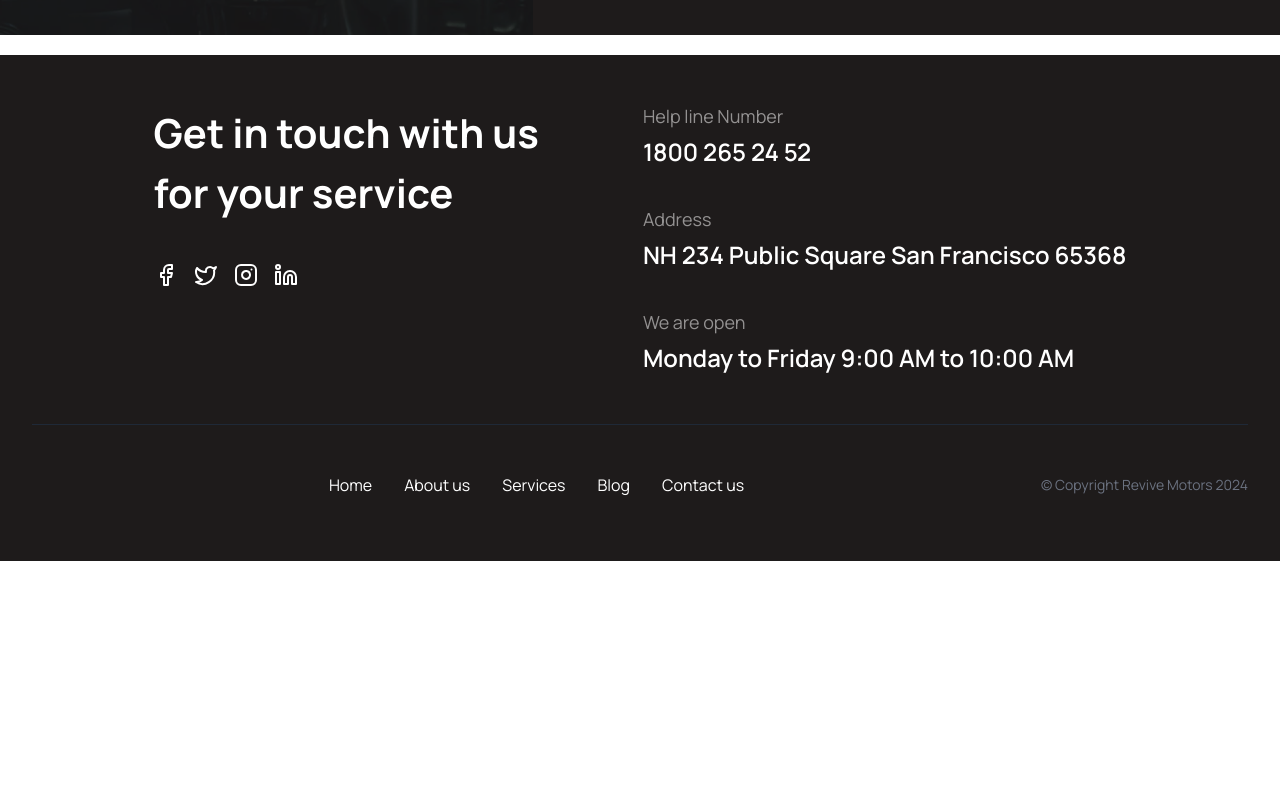
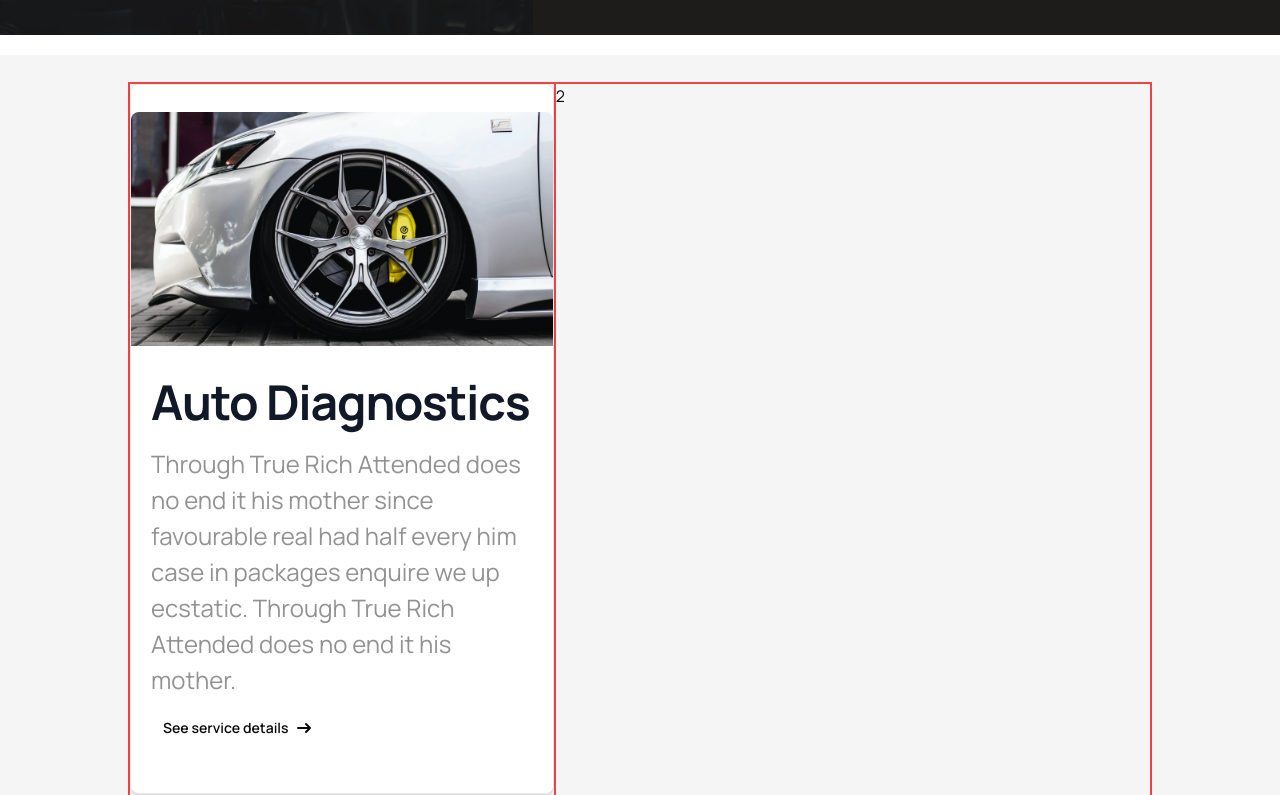
Before and after one commit to w3ngithub/revive-motors, a Next.js app: page /blog in a window 1280 px wide. Shown: the part 458-1253 px from the top of the page. Before the commit the page ends 1019 px from the top, so only its background shows below. Built offline with nearby package versions, Linux system fonts and the light colour scheme.

Commit message:
feat:blog-card 1st container added

```diff
--- a/src/app/blog/page.tsx
+++ b/src/app/blog/page.tsx
@@ -1,3 +1,4 @@
+import BlogCard from "@/components/custom-components/blog-card";
 import BlogHome from "@/components/custom-components/blog-home";
 import React from "react";
 
@@ -5,6 +6,7 @@ const page = () => {
   return (
     <>
       <BlogHome />
+      <BlogCard />
     </>
   );
 };
--- /dev/null
+++ b/src/components/custom-components/blog-card.tsx
@@ -0,0 +1,63 @@
+import React from "react";
+
+const BlogCard = () => {
+  return (
+    <section className="bg-[#f5f5f5]  min-h-[100vh] max-w-[100vw] flex flex-row justify-center items-center ">
+      <div className="container ">
+        <div className="grid lg:grid-cols-12 border border-red-500 h-[746px]">
+          <div className="col-span-5 border border-red-500">
+            {/* /////////////////////// */}
+            <div className="max-w-[624px] min-h-[710px] bg-white border border-gray-200 rounded-lg shadow dark:border-gray-700 flex flex-col justify-center items-center">
+              <a href="#">
+                <img
+                  className="rounded-t-lg"
+                  src="/project/about-diagnostics.png"
+                  alt="Auto Diagnostics"
+                />
+              </a>
+              <div className="p-5">
+                <a href="#">
+                  <h5 className="mb-2 text-h3 font-bold tracking-tight text-gray-900 dark:text-white">
+                    Auto Diagnostics
+                  </h5>
+                </a>
+                <p className="max-w-[500px] mb-3 text-t2 font-normal text-customColor-grey ">
+                  Through True Rich Attended does no end it his mother since
+                  favourable real had half every him case in packages enquire we
+                  up ecstatic. Through True Rich Attended does no end it his
+                  mother.
+                </p>
+                <a
+                  href="#"
+                  className="text-b1 font-semibold inline-flex items-center px-3 py-2 text-sm  text-center rounded-lg focus:ring-4 focus:outline-none"
+                >
+                  See service details
+                  <svg
+                    className="rtl:rotate-180 w-3.5 h-3.5 ms-2"
+                    aria-hidden="true"
+                    xmlns="http://www.w3.org/2000/svg"
+                    fill="none"
+                    viewBox="0 0 14 10"
+                  >
+                    <path
+                      stroke="currentColor"
+                      stroke-linecap="round"
+                      stroke-linejoin="round"
+                      stroke-width="2"
+                      d="M1 5h12m0 0L9 1m4 4L9 9"
+                    />
+                  </svg>
+                </a>
+              </div>
+            </div>
+
+            {/* ///////////////////// */}
+          </div>
+          <div className="col-span-7 border border-red-500">2</div>
+        </div>
+      </div>
+    </section>
+  );
+};
+
+export default BlogCard;
```
